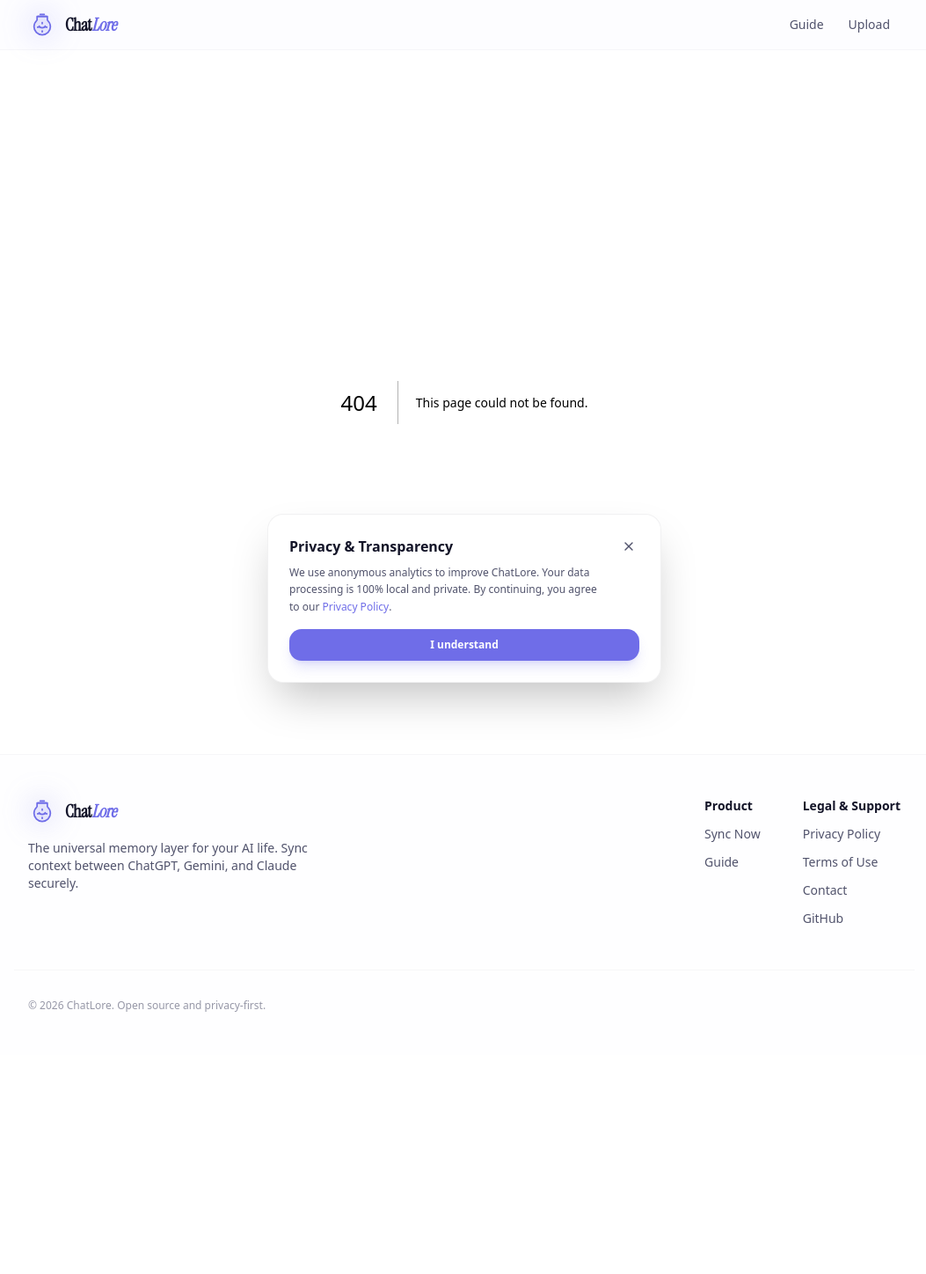
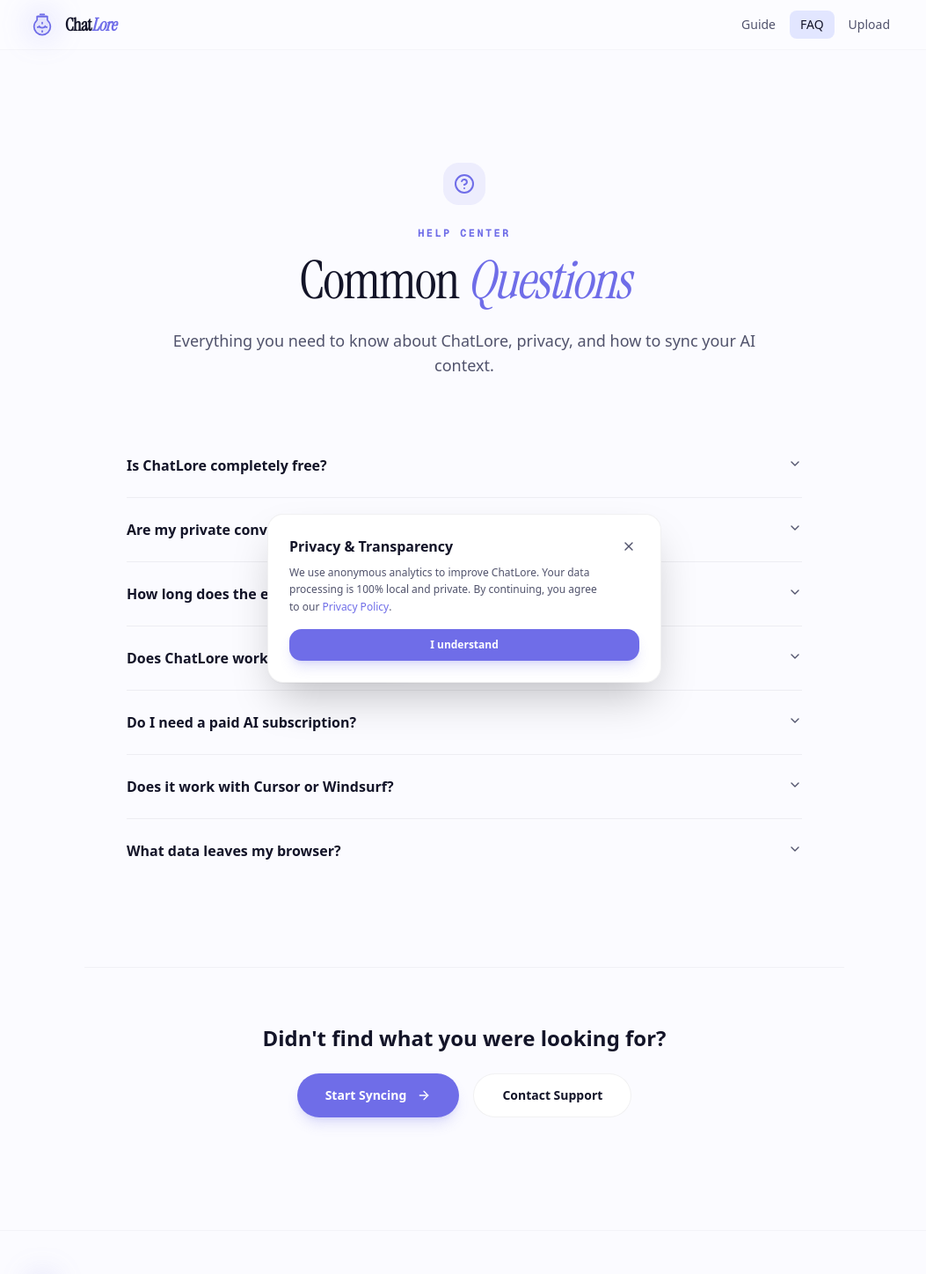
Before and after one commit to MarinaBrau/chatlore, a Next.js app: page /faq in a window 1280 px wide. Before the commit this address had no page. Shown: the top 1448 px of the page at 88% size, without its empty margins (112-1165 px from the left). Before the commit the page ends 1199 px from the top, so only its background shows below. Built offline with nearby package versions, Linux system fonts and the light colour scheme.

Commit message:
feat: move FAQ to dedicated page and update navigation

```diff
--- /dev/null
+++ b/src/app/faq/page.tsx
@@ -0,0 +1,115 @@
+"use client";
+
+import { motion } from "framer-motion";
+import {
+  Accordion,
+  AccordionContent,
+  AccordionItem,
+  AccordionTrigger,
+} from "@/components/ui/accordion";
+import Link from "next/link";
+import { ArrowRight, HelpCircle } from "lucide-react";
+
+const faqs = [
+  {
+    q: "Is ChatLore completely free?",
+    a: "Yes, ChatLore is 100% free to use. We do not charge for the context file generation, and you don't even need to create an account to get started.",
+  },
+  {
+    q: "Are my private conversations safe?",
+    a: "Your privacy is our priority. Your chat history file is parsed locally in your browser. Only the specific conversations you select for analysis are sent to the AI (stateless processing) and are immediately discarded. We never store your data or use it for training.",
+  },
+  {
+    q: "How long does the export take?",
+    a: "Usually, platforms like ChatGPT or Claude send the export email within 5-15 minutes. However, if you have years of history, it might take a bit longer for them to bundle the file.",
+  },
+  {
+    q: "Does ChatLore work with all AI models?",
+    a: "Yes! While ChatLore provides optimized templates for Claude (Project Instructions, CLAUDE.md), the generated profiles are structured in markdown and work perfectly with ChatGPT Custom Instructions, Gemini System Instructions, and even local LLMs.",
+  },
+  {
+    q: "Do I need a paid AI subscription?",
+    a: "No. You can use ChatLore and its generated files with the free tiers of ChatGPT, Claude, and Gemini.",
+  },
+  {
+    q: "Does it work with Cursor or Windsurf?",
+    a: "Absolutely. ChatLore can export a CLAUDE.md file, which is specifically designed for Cursor, Windsurf, and other AI-powered coding tools to understand your project context immediately.",
+  },
+  {
+    q: "What data leaves my browser?",
+    a: "Only the text of the specific conversations you manually select. This data is sent via an encrypted connection to the Anthropic API for analysis and is not retained after the result is generated.",
+  },
+];
+
+export default function FaqPage() {
+  return (
+    <div className="mx-auto max-w-4xl px-4 py-24 sm:py-32">
+      <motion.div
+        initial={{ opacity: 0, y: 20 }}
+        animate={{ opacity: 1, y: 0 }}
+        transition={{ duration: 0.6 }}
+        className="text-center mb-16"
+      >
+        <div className="mx-auto mb-6 flex size-12 items-center justify-center rounded-2xl bg-primary/10 text-primary">
+          <HelpCircle className="size-6" />
+        </div>
+        <p className="mb-4 font-mono text-xs uppercase tracking-[0.2em] text-primary font-bold">
+          Help Center
+        </p>
+        <h1 className="font-[family-name:var(--font-display)] text-5xl sm:text-6xl tracking-tight mb-6">
+          Common <span className="italic text-primary">Questions</span>
+        </h1>
+        <p className="text-muted-foreground text-lg max-w-2xl mx-auto">
+          Everything you need to know about ChatLore, privacy, and how to sync your AI context.
+        </p>
+      </motion.div>
+
+      <motion.div
+        initial={{ opacity: 0, y: 24 }}
+        animate={{ opacity: 1, y: 0 }}
+        transition={{ duration: 0.7, delay: 0.2 }}
+        className="mx-auto max-w-3xl"
+      >
+        <Accordion type="single" collapsible className="w-full">
+          {faqs.map((faq, i) => (
+            <AccordionItem key={i} value={`faq-${i}`} className="border-border/60 py-2">
+              <AccordionTrigger className="text-left text-base font-semibold hover:no-underline hover:text-primary transition-colors">
+                {faq.q}
+              </AccordionTrigger>
+              <AccordionContent className="pt-2">
+                <p className="text-muted-foreground leading-relaxed">
+                  {faq.a}
+                </p>
+              </AccordionContent>
+            </AccordionItem>
+          ))}
+        </Accordion>
+      </motion.div>
+
+      {/* ── CTA ── */}
+      <motion.section
+        initial={{ opacity: 0 }}
+        whileInView={{ opacity: 1 }}
+        viewport={{ once: true }}
+        className="mt-24 text-center border-t border-border/40 pt-16"
+      >
+        <h2 className="text-2xl font-bold mb-6">Didn't find what you were looking for?</h2>
+        <div className="flex flex-wrap justify-center gap-4">
+          <Link
+            href="/upload"
+            className="group inline-flex items-center gap-3 rounded-full bg-primary px-8 py-3.5 text-sm font-bold text-white transition-all hover:bg-primary/90 shadow-lg shadow-primary/20"
+          >
+            Start Syncing
+            <ArrowRight className="size-4" />
+          </Link>
+          <a
+            href="mailto:hello@chatlore.app"
+            className="inline-flex items-center gap-3 rounded-full border border-border/60 bg-card px-8 py-3.5 text-sm font-bold transition-all hover:bg-accent"
+          >
+            Contact Support
+          </a>
+        </div>
+      </motion.section>
+    </div>
+  );
+}
--- a/src/app/page.tsx
+++ b/src/app/page.tsx
@@ -5,7 +5,6 @@
 import { SocialProof } from "@/components/landing/SocialProof";
 import { HowItWorks } from "@/components/landing/HowItWorks";
 import { TrustPillars } from "@/components/landing/TrustPillars";
-import { FaqSection } from "@/components/landing/FaqSection";
 import { FinalCta } from "@/components/landing/FinalCta";
 import { JsonLd } from "@/components/JsonLd";
 
@@ -40,7 +39,6 @@
       <HowItWorks />
       <OutputPreview />
       <TrustPillars />
-      <FaqSection />
       <FinalCta />
     </div>
   );
--- a/src/components/Footer.tsx
+++ b/src/components/Footer.tsx
@@ -17,6 +17,7 @@
             <span className="font-bold text-foreground">Product</span>
             <Link href="/upload" className="text-muted-foreground hover:text-amber transition-colors">Sync Now</Link>
             <Link href="/guide" className="text-muted-foreground hover:text-amber transition-colors">Guide</Link>
+            <Link href="/faq" className="text-muted-foreground hover:text-amber transition-colors">FAQ</Link>
           </div>
 
           <div className="flex flex-col gap-3">
--- a/src/components/Header.tsx
+++ b/src/components/Header.tsx
@@ -29,6 +29,15 @@
                 Guide
               </Link>
               <Link
+                href="/faq"
+                className={cn(
+                  "rounded-md px-3 py-1.5 text-muted-foreground transition-colors hover:text-foreground hover:bg-accent",
+                  pathname === "/faq" && "bg-accent text-foreground"
+                )}
+              >
+                FAQ
+              </Link>
+              <Link
                 href="/upload"
                 className={cn(
                   "rounded-md px-3 py-1.5 text-muted-foreground transition-colors hover:text-foreground hover:bg-accent",
@@ -48,6 +57,12 @@
                 Guide
               </Link>
               <Link
+                href="/faq"
+                className="rounded-md px-3 py-1.5 text-muted-foreground transition-colors hover:text-foreground hover:bg-accent"
+              >
+                FAQ
+              </Link>
+              <Link
                 href="/upload"
                 className="rounded-full bg-amber/10 px-4 py-1.5 text-sm font-medium text-amber transition-colors hover:bg-amber/15"
               >
```
